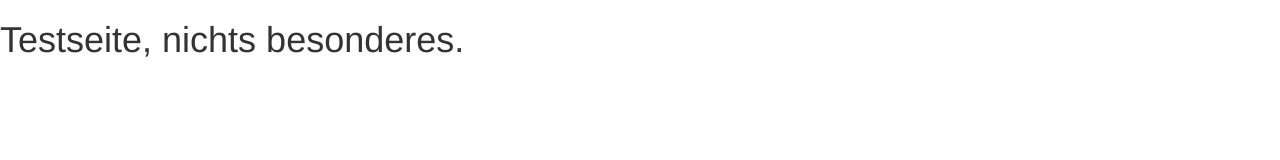
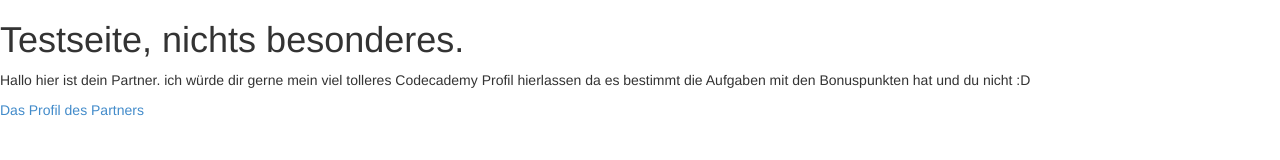
Before and after one commit to lukaskoehlinger/lukaskoehlingerIBS, a plain HTML site: page index.html in a window 1280 px wide. Drawn offline with nearby package versions, Linux system fonts and the light colour scheme; files that its build step writes are made by us from their sources; files whose address does not match are found by name.

Commit message:
Update index.html
Da ich mal etwas schönes auf die testseite bringen wollte.

```diff
--- a/index.html
+++ b/index.html
@@ -18,6 +18,10 @@
   </head>
   <body>
     <h1>Testseite, nichts besonderes.</h1>
+    <p>Hallo hier ist dein Partner. ich würde dir gerne mein viel tolleres Codecademy Profil hierlassen da es bestimmt die
+      Aufgaben mit den Bonuspunkten hat und du nicht :D
+    </p>
+    <a href="http://www.codecademy.com/siggiw">Das Profil des Partners</a>
 
     <!-- jQuery (necessary for Bootstrap's JavaScript plugins) -->
     <script src="https://ajax.googleapis.com/ajax/libs/jquery/1.11.1/jquery.min.js"></script>
```
